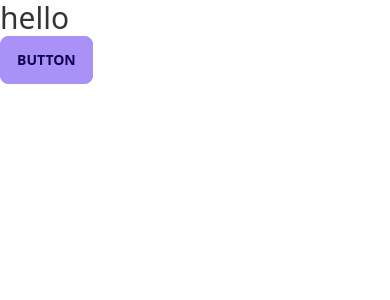
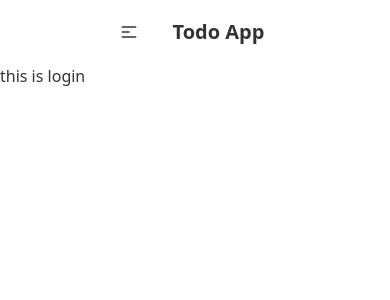
Before and after one commit to NazmulHasanNahid/todo-app, a React (Create React App) app: page /login in a window 390 px wide. Shown: the top 300 px of the page. Built offline with nearby package versions, Linux system fonts and the light colour scheme.

Commit message:
header section

```diff
--- a/src/App.js
+++ b/src/App.js
@@ -1,9 +1,16 @@
+import { Route, Routes } from "react-router-dom";
+import Home from "./components/Home/Home";
+import Login from "./components/Login/Login";
+import Header from "./components/Shared/Header";
 
 function App() {
   return (
     <div>
-      <h2 className="text-3xl">hello</h2>
-      <button class="btn btn-primary">Button</button>
+      <Header/>
+      <Routes>
+        <Route path="/" element={<Home/>}/>
+        <Route path="/login" element={<Login/>}/>
+      </Routes>
 
     </div>
   );
--- /dev/null
+++ b/src/components/Home/Home.js
@@ -0,0 +1,11 @@
+import React from 'react';
+
+const Home = () => {
+     return (
+          <div>
+             <h3>this is home</h3>
+          </div>
+     );
+};
+
+export default Home;
--- /dev/null
+++ b/src/components/Login/Login.js
@@ -0,0 +1,11 @@
+import React from 'react';
+
+const Login = () => {
+     return (
+          <div>
+              <h3>this is login</h3>
+          </div>
+     );
+};
+
+export default Login;
--- a/src/components/Shared/Header.js
+++ b/src/components/Shared/Header.js
@@ -1,11 +1,52 @@
-import React from 'react';
+import React from "react";
+import { Link, NavLink } from "react-router-dom";
 
 const Header = () => {
-     return (
-          <div>
+     const navItem = <>
+     <li><NavLink to="/">Home</NavLink> </li>
+     <li><NavLink to="/login">Login</NavLink></li>
+     </>
+  return (
+    <div>
+      <div className="navbar bg-base-100 justify-center">
+        <div className="navbar-start">
+          <div className="dropdown">
+            <label tabindex="0" className="btn btn-ghost lg:hidden">
+              <svg
+                xmlns="http://www.w3.org/2000/svg"
+                className="h-5 w-5"
+                fill="none"
+                viewBox="0 0 24 24"
+                stroke="currentColor"
+              >
+                <path
+                  stroke-linecap="round"
+                  stroke-linejoin="round"
+                  stroke-width="2"
+                  d="M4 6h16M4 12h8m-8 6h16"
+                />
+              </svg>
+            </label>
+            <ul
+              tabindex="0"
+              className="menu menu-compact dropdown-content mt-3 p-2 shadow bg-base-100 rounded-box w-52"
+            >
+              {navItem}
+            </ul>
+          </div>
+          <Link className="btn btn-ghost normal-case text-xl" to="/">Todo App</Link>
+        </div>
+        <div className="navbar-center hidden lg:flex">
+          <ul className="menu menu-horizontal p-0">
+            {navItem}
 
-          </div>
-     );
+
+          </ul>
+        </div>
+
+      </div>
+    </div>
+  );
 };
 
 export default Header;
```
Also changed, not shown: 1 other file (tests, documents, lock files or other folders).
